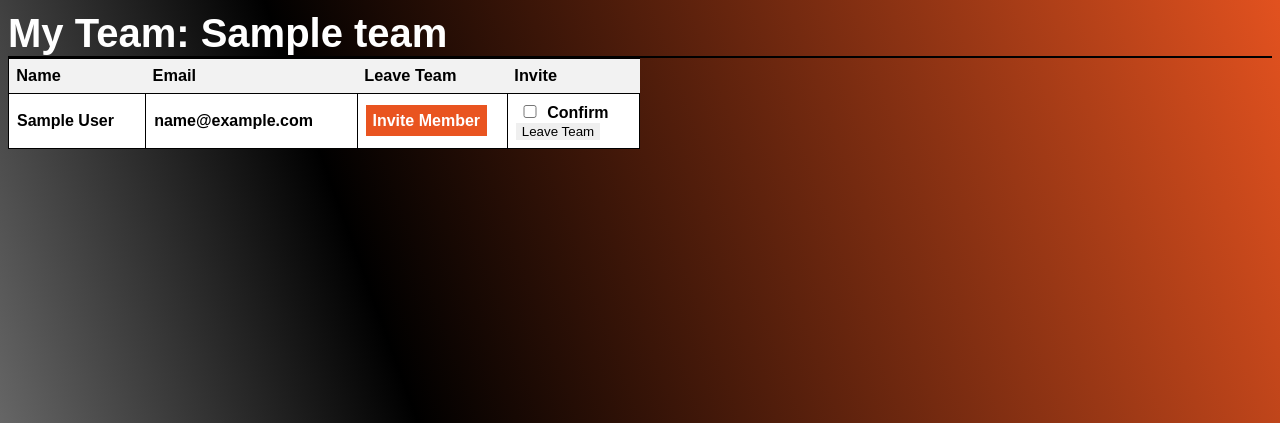
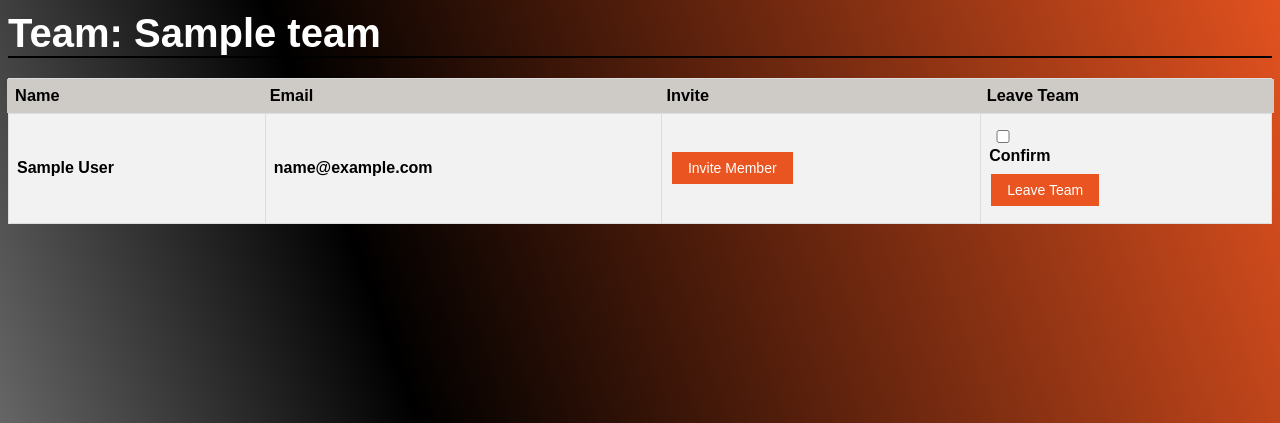
Before and after one commit to mattmallencode/crm, a Flask app: page /team in a window 1280 px wide. Shown: the part 48-471 px from the top of the page. Run offline with Flask 3, Linux system fonts and the light colour scheme; the visitor is signed in with stand-in values (Sample User, id 1); tables that the repository leaves empty hold one stand-in row (values such as "Sample post"); parts of the project's set-up code (start-up, migrations or seed data) failed here and were passed over; some libraries are stand-ins or nearby versions.

Commit message:
changes to invite page

```diff
--- a/application/static/style.css
+++ b/application/static/style.css
@@ -683,21 +683,100 @@ div#login_box {
   margin-top: 2%;
 }
 #team_table {
-  padding-top: 20%;
-  width: 50%;
+  font-family: Arial, sans-serif;
   border-collapse: collapse;
+  width: 100%;
+  margin-top: 20px;
+}
+
+#team_table th {
+  background-color: #CECAC5;
+  color: black;
+  text-align: left;
+  padding: 8px;
+}
+
+#team_table td, #team_table th {
+  border: 1px solid #ddd;
+  padding: 8px;
+}
+
+#team_table tr:nth-child(even){
+  background-color: #f2f2f2;
+}
+
+#team_table tr:hover {background-color: #ddd;}
+
+#remove_team form {
+  display: inline-block;
+  margin: 0;
+}
+
+#remove_team form div {
+  margin: 5px 0;
+}
+
+#remove_team form label {
+  display: block;
+}
+
+#remove_team form input[type="checkbox"] {
+  margin-right: 5px;
 }
 #team_invite {
-color: white;
-  padding: 5% 5%;
-  text-indent: 0%;
-  background-color:#E95420;
-  border-radius: 0%;
+  background-color: #E95420;
+  border: none;
+  color: white;
+  padding: 8px 16px;
+  text-align: center;
   text-decoration: none;
+  display: inline-block;
+  font-weight: 100;
+  font-size: 14px;
+  margin: 4px 2px;
+  cursor: pointer;
+}
+#remove_team form input[type="submit"] {
+  background-color: #E95420;
+  border: none;
+  color: white;
+  padding: 8px 16px;
+  text-align: center;
+  text-decoration: none;
+  display: inline-block;
+  font-size: 14px;
+  margin: 4px 2px;
+  cursor: pointer;
 }
 #team_name {
+  display: flex;
   max-width: 100%;
   font-size: 250%;
   text-decoration: none;
   color: white;
 }
+/* Styling the invites page*/
+  #invite_page {
+    display: flex;
+    flex-direction: column;
+    justify-content: center;
+    align-items: center;
+    margin-top: 2%;
+  }
+
+  #send_invite {
+    border-collapse: collapse;
+    width: 100%;
+    margin-top: 20px;
+    width: 30%;
+  }
+input#email {
+  padding: 2%;
+  margin-bottom: 5%;
+}
+#invite_page section h1 {
+  max-width: 100%;
+  font-size: 250%;
+  text-decoration: none;
+  color: white;
+}
--- a/application/templates/invite.html
+++ b/application/templates/invite.html
@@ -17,13 +17,12 @@
 
         </nav>
 
-        <section id="invite">
+        <section id="invite_page">
             <section>
                 <h1>Invite members</h1>
-                <p>Invite a member to join your organisation</p>
             </section>
 
-            <form action = "" method = "POST">
+            <form id="send_invite" action = "" method = "POST">
                 {{ form.hidden_tag() }}
 
                 <section>
--- a/application/templates/team.html
+++ b/application/templates/team.html
@@ -21,14 +21,15 @@
   <section id="team_page">
 
       <section>
-          <h1 id="team_name">My Team: {{ team["name"] }}</h1>
+          <h1 id="team_name">Team: {{ team["name"] }}</h1>
+      </section>
 
           <table id="team_table">
             <tr>
               <th>Name</th>
               <th>Email</th>
+              <th>Invite</th>
               <th>Leave Team</th>
-              <th>Invite</th>
             </tr>
 
             {% for team_member in team_members %}
```
